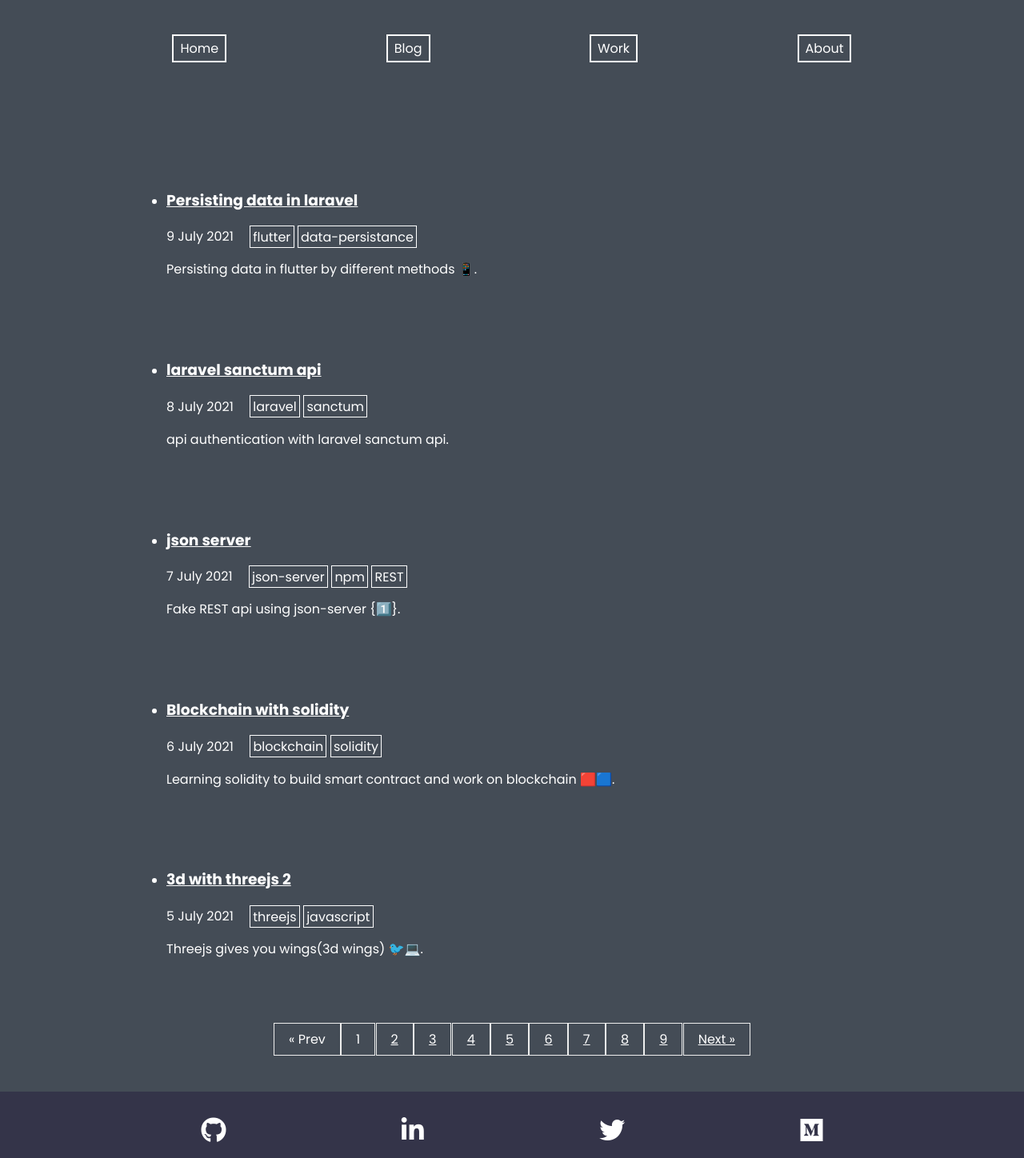
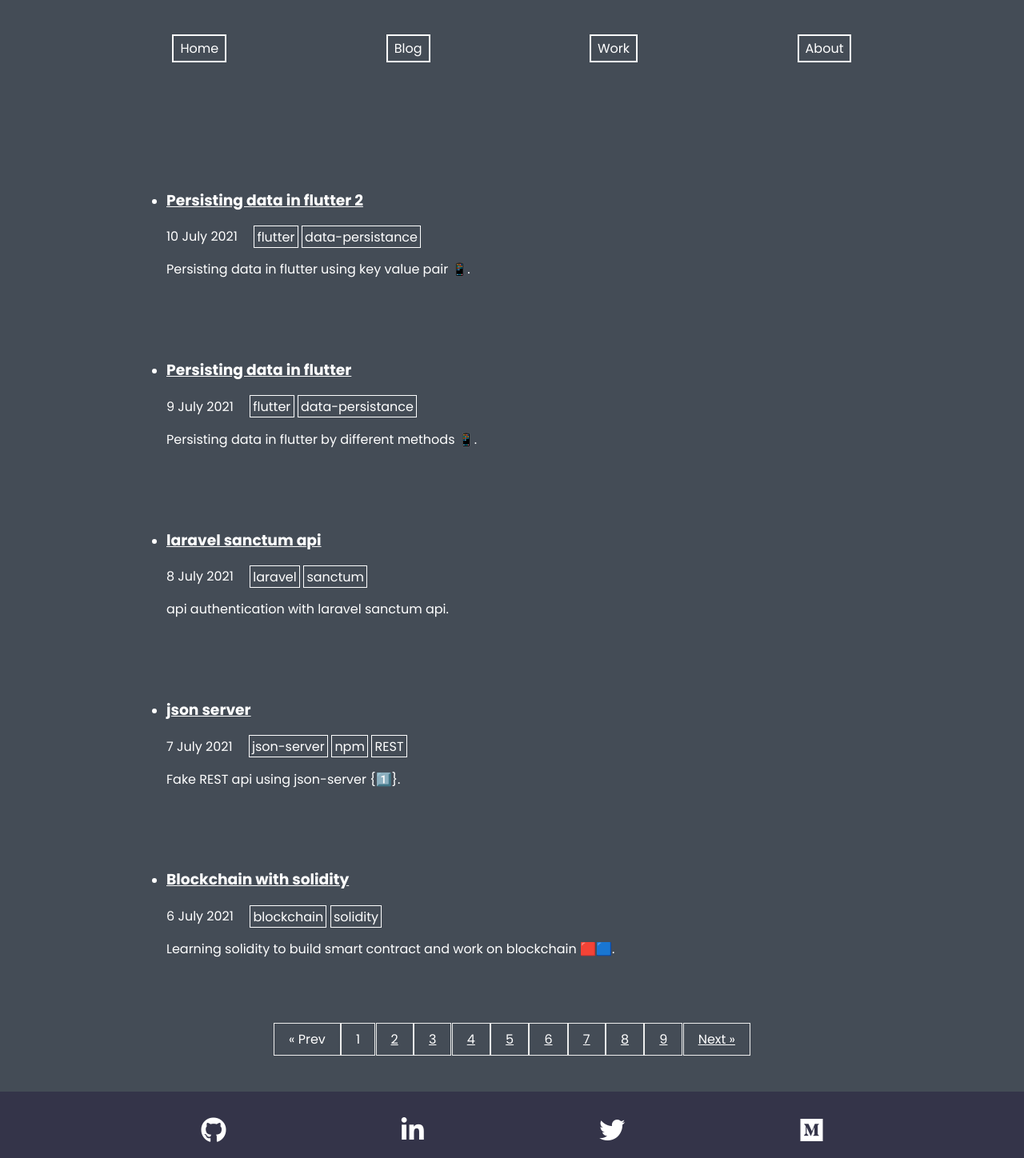
Before and after one commit to durlavkalita/durlavkalita.github.io, a Jekyll site: the page built from blog/index.html, in a window 1280 px wide. Shown: the whole page at 80% size. Built offline with Jekyll 4.4.1, drawn with Linux system fonts in a browser that asks for light colours; the list of posts is cut into pages by our own code; some of the changed lines change nothing that is shown.

Commit message:
persisting-data-in-flutter-2

```diff
--- a/_posts/2021-07/2021-07-09-persisting-data-in-flutter.md
+++ b/_posts/2021-07/2021-07-09-persisting-data-in-flutter.md
@@ -1,6 +1,6 @@
 ---
 layout: post
-title: "Persisting data in laravel"
+title: "Persisting data in flutter"
 date: 2021-07-09 11:54:49 +0530
 categories: flutter data-persistance
 permalink: '/post/persisting-data-in-flutter'
--- /dev/null
+++ b/_posts/2021-07/2021-07-10-persisting-data-in-laravel-2.md
@@ -0,0 +1,13 @@
+---
+layout: post
+title: "Persisting data in flutter 2"
+date: 2021-07-10 11:54:49 +0530
+categories: flutter data-persistance
+permalink: '/post/persisting-data-in-flutter-2'
+---
+
+Persisting data in flutter using key value pair 📱.
+
+As I had mentioned storing data using key value pair is very simple in laravel. Although it has some limitation about type of data that can be saved, for simple purpose like storing api token or user details(not password that would be risky) I don't think other methods are needed.
+
+To use key value pair storage shared_preference package is used. To store data we have to get an instance of SharedPreference as `final prefs = await SharedPreferences.getInstance();`. Now to set data `prefs.setInt('variableName', value)` is enough. Ofcourse to store other datatype setInt will change to setString but that's about it. Similarly to get the data `prefs.getInt('variableName')` is used. Depending on the app these functions can be used anywhere but it is good to get initial data value in initState and update it accordingly later using set.
```
